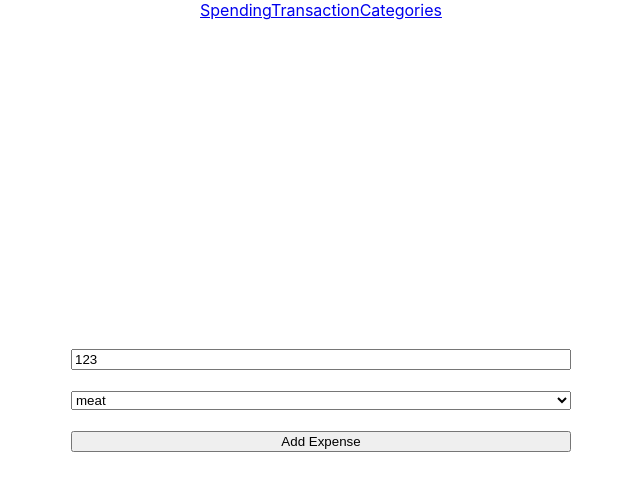
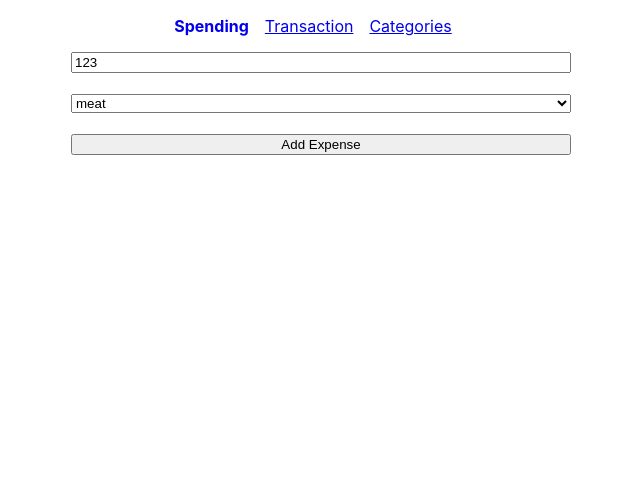
Before and after one commit to sivams20/expense-tracker, a React (Create React App) app: page /spending in a window 1280 px wide. Shown: the top 490 px of the page, without its empty margins (319-959 px from the left). Built offline with nearby package versions, Linux system fonts and the light colour scheme.

Commit message:
Fixed the routing

```diff
--- a/src/components/Spending/Spending.js
+++ b/src/components/Spending/Spending.js
@@ -6,11 +6,11 @@ import { Formik, useFormik } from 'formik';
 import * as Yup from 'yup';
 
 const SpendingContainer = styled.div`
-    position: fixed;
+    /* position: fixed;
     top: 0;
     left: 0;
     right: 0;
-    bottom: 0;
+    bottom: 0; */
 
     display: flex;
     justify-content: center;
--- a/src/index.css
+++ b/src/index.css
@@ -11,3 +11,16 @@ code {
   font-family: source-code-pro, Menlo, Monaco, Consolas, 'Courier New',
     monospace;
 }
+
+nav{
+  padding: 16px 32px;
+}
+
+nav a{
+  margin-right: 16px;
+}
+
+nav a.active{
+  text-decoration: none;
+  font-weight: bold;
+}
```
